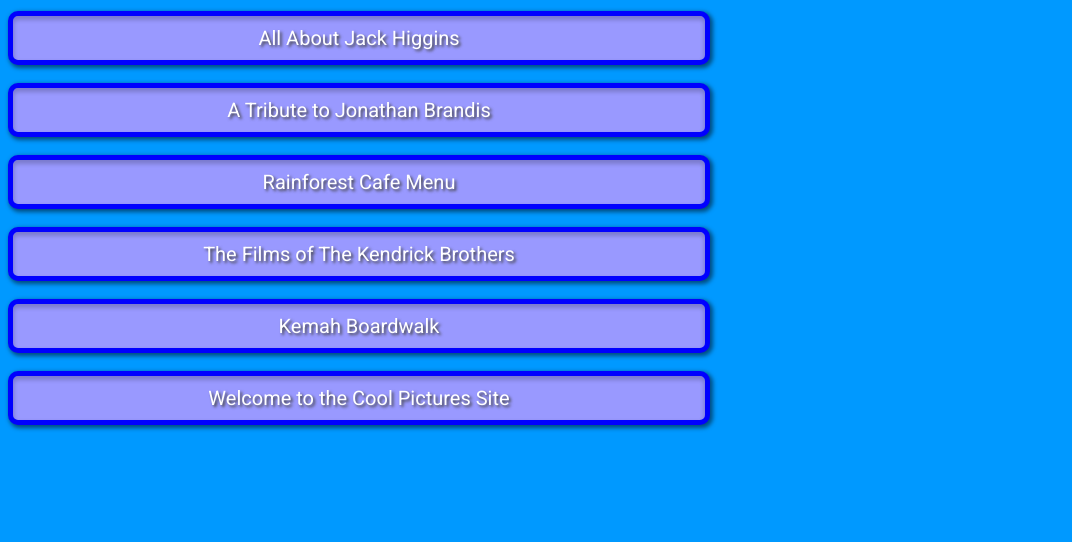
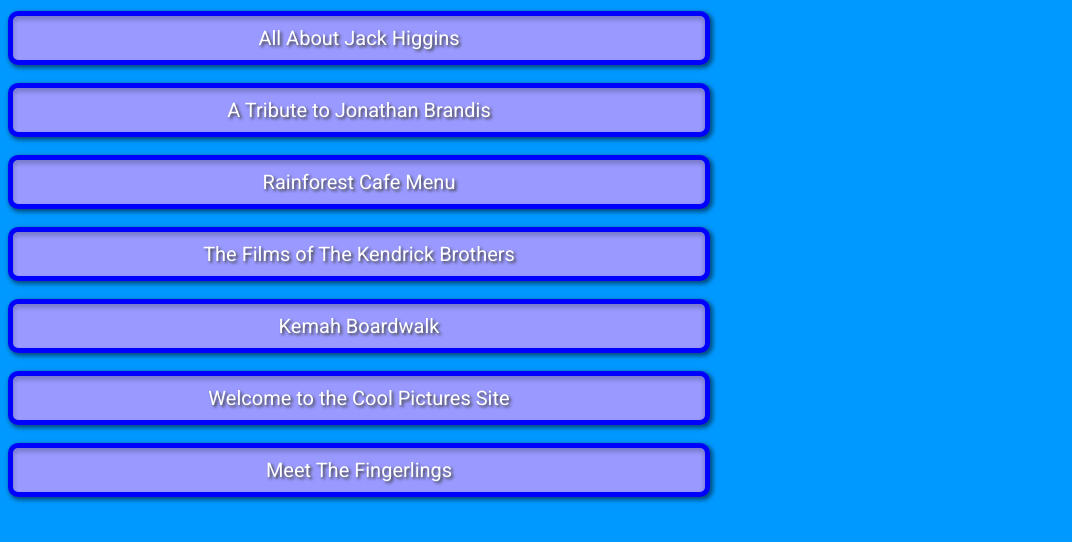
Before and after one commit to Alison100/alison, a plain HTML site: page index.html in a window 1280 px wide. Shown: the part 114-656 px from the top of the page, without its empty margins (0-1072 px from the left). Drawn offline with Linux system fonts and the light colour scheme; a web font is replaced by a local one.

Commit message:
updated final version of site

```diff
--- a/index.html
+++ b/index.html
@@ -24,6 +24,8 @@
 
         <a class="btnlink" href="https://alison100.github.io/cool_pictures/" target="_blank">Welcome to the Cool Pictures Site</a><br>
 
+        <a class="btnlink" href="https://alison100.github.io/fingerlings/" target="_blank">Meet The Fingerlings</a><br>
+
 
 
 
```
